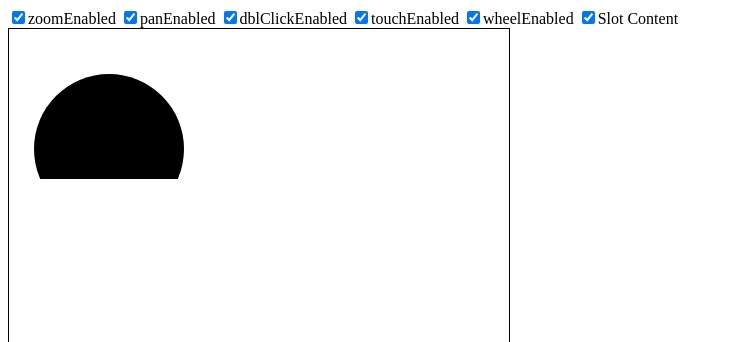
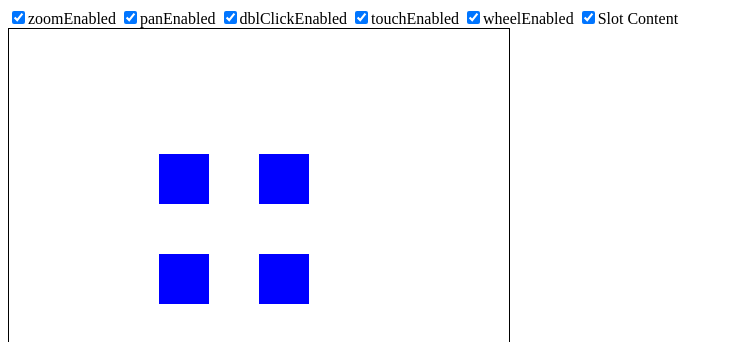
Before and after one commit to ehassaan/vue-zoomable, a Vue app: page / in a window 1280 px wide. Shown: the top 342 px of the page, without its empty margins (0-732 px from the left). Built offline with nearby package versions, Linux system fonts and the light colour scheme.

Commit message:
fixed html content overflow bug

```diff
--- a/package.json
+++ b/package.json
@@ -1,6 +1,6 @@
 {
   "name": "vue-zoomable",
-  "version": "1.0.8",
+  "version": "1.0.9",
   "scripts": {
     "dev": "vite",
     "build": "vue-tsc --noEmit && vite build",
--- a/src/App.vue
+++ b/src/App.vue
@@ -1,7 +1,7 @@
 
 <template>
   <div>
-    <component :is="Svg"></component>
+    <component :is="Div"></component>
   </div>
 </template>
 
--- a/src/components/VueZoomable.vue
+++ b/src/components/VueZoomable.vue
@@ -3,6 +3,7 @@
     <div
         ref="container"
         class="container"
+        :class="$style.container"
         @mousedown="mouse.onMouseDown"
         @dblclick="mouse.onDblClick"
         @touchstart="touch.onTouchStart"
@@ -117,7 +118,7 @@ let touch = useTouch(props, emit, pan, zoom);
 let wheel = useWheel(props, emit, pan, zoom);
 
 </script>
-<style scoped>
+<style module>
 .container {
     overflow: hidden;
 }
--- a/vite.config.ts
+++ b/vite.config.ts
@@ -19,7 +19,7 @@ export default defineConfig({
     lib: {
       entry: path.resolve(__dirname, 'src/index.ts'),
       name: 'VueZoomable',
-      fileName: (format) => `vue-zoomable.${format}.js`
+      fileName: 'vue-zoomable'
     },
     rollupOptions: {
       // make sure to externalize deps that shouldn't be bundled
```
Also changed, not shown: 27 other files (tests, documents, lock files or other folders).
